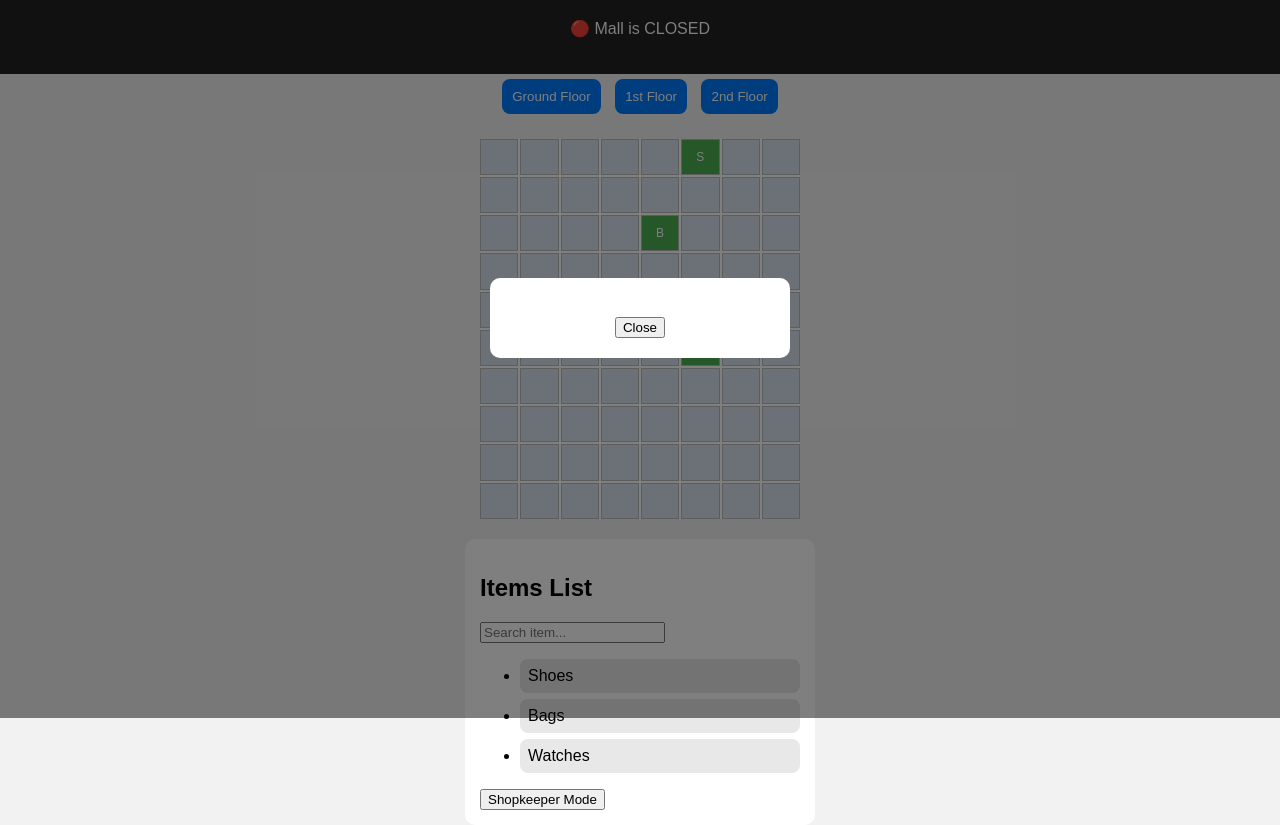
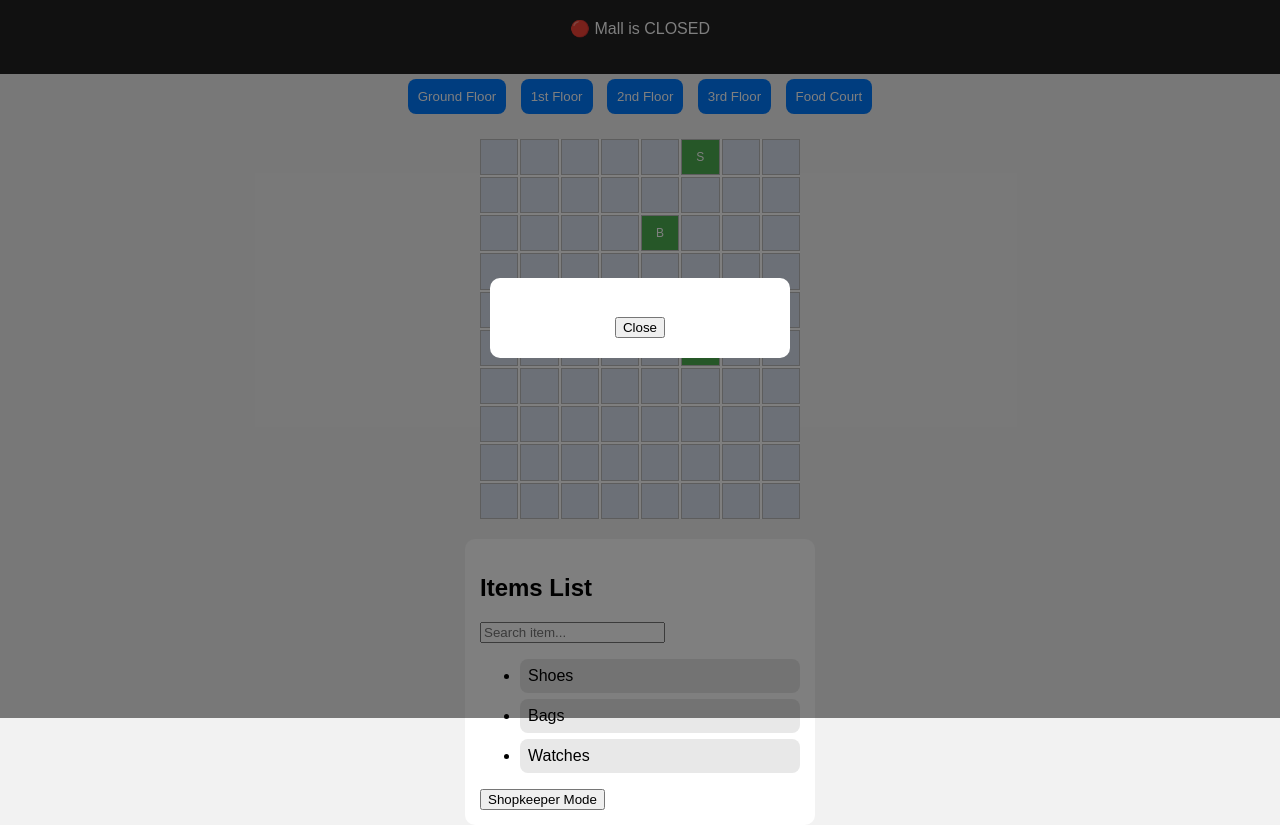
Before and after one commit to reshma-d-souza/navi, a plain HTML site: page index.html in a window 1280 px wide. Shown: the part 82-907 px from the top of the page. Drawn offline with Linux system fonts and the light colour scheme.

Commit message:
Update index.html

```diff
--- a/index.html
+++ b/index.html
@@ -12,11 +12,13 @@
     <p id="mallStatus"></p>
   </header>
 
-  <section id="floorSelector">
-    <button onclick="changeFloor(0)">Ground Floor</button>
-    <button onclick="changeFloor(1)">1st Floor</button>
-    <button onclick="changeFloor(2)">2nd Floor</button>
-  </section>
+<section id="floorSelector">
+  <button onclick="changeFloor(0)">Ground Floor</button>
+  <button onclick="changeFloor(1)">1st Floor</button>
+  <button onclick="changeFloor(2)">2nd Floor</button>
+  <button onclick="changeFloor(3)">3rd Floor</button>
+  <button onclick="changeFloor(4)">Food Court</button>
+</section>
 
   <section id="layoutContainer">
     <div id="storeLayout"></div>
```
